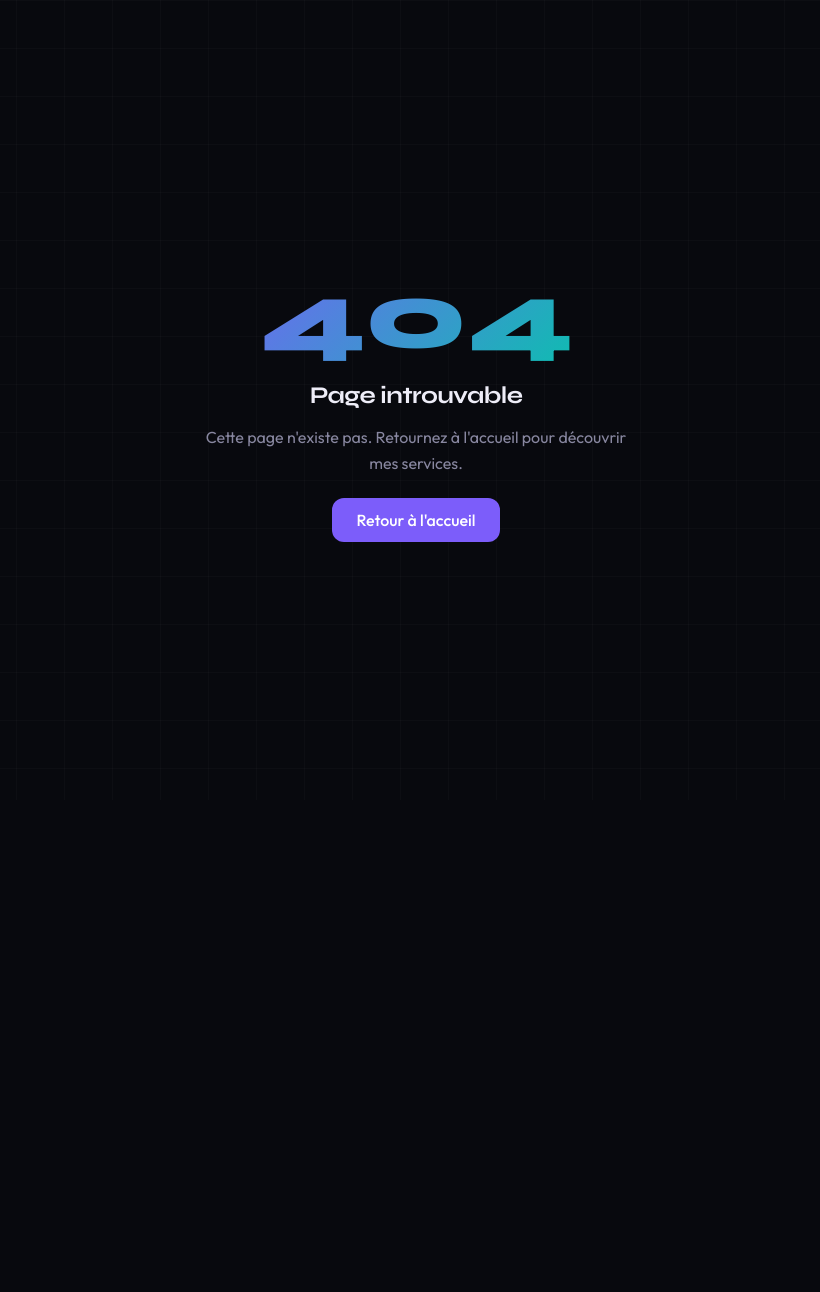
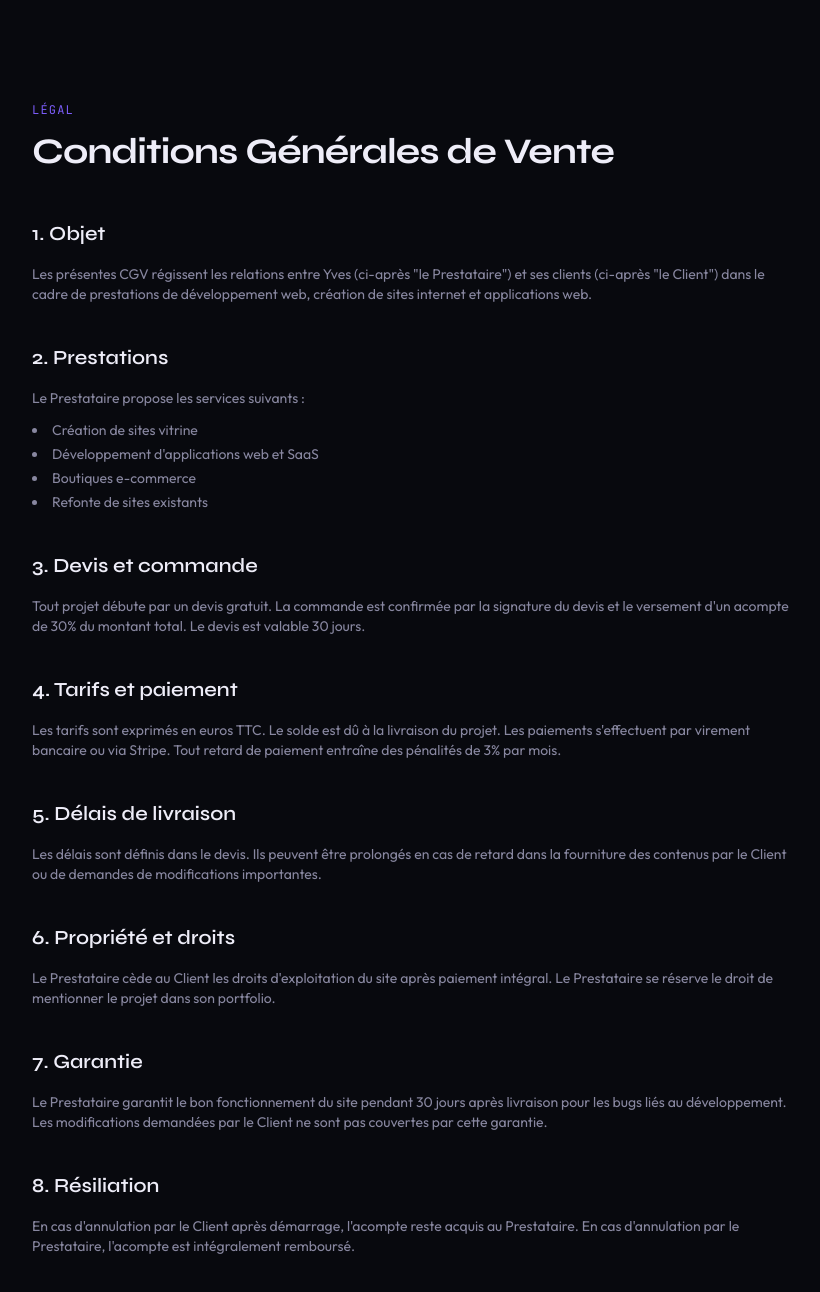
Before and after one commit to yvesnet9/yvescodes, a Next.js app: page /cgv in a window 1280 px wide. Before the commit this address had no page. Shown: the top 1292 px of the page, without its empty margins (224-1044 px from the left). Before the commit the page ends 800 px from the top, so only its background shows below. Built offline with nearby package versions, Linux system fonts and the light colour scheme.

Commit message:
feat: pages légales CGV + mentions légales

```diff
--- /dev/null
+++ b/src/app/cgv/page.tsx
@@ -0,0 +1,65 @@
+export default function CGV() {
+  return (
+    <main className="min-h-screen bg-bg py-24 px-6">
+      <div className="max-w-3xl mx-auto">
+        <span className="font-mono text-xs text-accent tracking-widest uppercase">Légal</span>
+        <h1 className="font-display font-bold text-4xl text-text mt-3 mb-12 tracking-tight">Conditions Générales de Vente</h1>
+
+        <div className="flex flex-col gap-10 font-body text-text-2 leading-relaxed">
+          <section>
+            <h2 className="font-display font-semibold text-xl text-text mb-4">1. Objet</h2>
+            <p className="text-sm">Les présentes CGV régissent les relations entre Yves (ci-après "le Prestataire") et ses clients (ci-après "le Client") dans le cadre de prestations de développement web, création de sites internet et applications web.</p>
+          </section>
+
+          <section>
+            <h2 className="font-display font-semibold text-xl text-text mb-4">2. Prestations</h2>
+            <p className="text-sm mb-3">Le Prestataire propose les services suivants :</p>
+            <ul className="text-sm space-y-1 list-disc list-inside">
+              <li>Création de sites vitrine</li>
+              <li>Développement d'applications web et SaaS</li>
+              <li>Boutiques e-commerce</li>
+              <li>Refonte de sites existants</li>
+            </ul>
+          </section>
+
+          <section>
+            <h2 className="font-display font-semibold text-xl text-text mb-4">3. Devis et commande</h2>
+            <p className="text-sm">Tout projet débute par un devis gratuit. La commande est confirmée par la signature du devis et le versement d'un acompte de 30% du montant total. Le devis est valable 30 jours.</p>
+          </section>
+
+          <section>
+            <h2 className="font-display font-semibold text-xl text-text mb-4">4. Tarifs et paiement</h2>
+            <p className="text-sm">Les tarifs sont exprimés en euros TTC. Le solde est dû à la livraison du projet. Les paiements s'effectuent par virement bancaire ou via Stripe. Tout retard de paiement entraîne des pénalités de 3% par mois.</p>
+          </section>
+
+          <section>
+            <h2 className="font-display font-semibold text-xl text-text mb-4">5. Délais de livraison</h2>
+            <p className="text-sm">Les délais sont définis dans le devis. Ils peuvent être prolongés en cas de retard dans la fourniture des contenus par le Client ou de demandes de modifications importantes.</p>
+          </section>
+
+          <section>
+            <h2 className="font-display font-semibold text-xl text-text mb-4">6. Propriété et droits</h2>
+            <p className="text-sm">Le Prestataire cède au Client les droits d'exploitation du site après paiement intégral. Le Prestataire se réserve le droit de mentionner le projet dans son portfolio.</p>
+          </section>
+
+          <section>
+            <h2 className="font-display font-semibold text-xl text-text mb-4">7. Garantie</h2>
+            <p className="text-sm">Le Prestataire garantit le bon fonctionnement du site pendant 30 jours après livraison pour les bugs liés au développement. Les modifications demandées par le Client ne sont pas couvertes par cette garantie.</p>
+          </section>
+
+          <section>
+            <h2 className="font-display font-semibold text-xl text-text mb-4">8. Résiliation</h2>
+            <p className="text-sm">En cas d'annulation par le Client après démarrage, l'acompte reste acquis au Prestataire. En cas d'annulation par le Prestataire, l'acompte est intégralement remboursé.</p>
+          </section>
+
+          <section>
+            <h2 className="font-display font-semibold text-xl text-text mb-4">9. Droit applicable</h2>
+            <p className="text-sm">Les présentes CGV sont soumises au droit belge. En cas de litige, les tribunaux de Bruxelles sont compétents.</p>
+          </section>
+
+          <p className="text-xs text-text-3 font-mono">Dernière mise à jour : {new Date().toLocaleDateString("fr-FR")}</p>
+        </div>
+      </div>
+    </main>
+  );
+}
--- /dev/null
+++ b/src/app/mentions-legales/page.tsx
@@ -0,0 +1,55 @@
+export default function MentionsLegales() {
+  return (
+    <main className="min-h-screen bg-bg py-24 px-6">
+      <div className="max-w-3xl mx-auto">
+        <span className="font-mono text-xs text-accent tracking-widest uppercase">Légal</span>
+        <h1 className="font-display font-bold text-4xl text-text mt-3 mb-12 tracking-tight">Mentions légales</h1>
+
+        <div className="flex flex-col gap-10 font-body text-text-2 leading-relaxed">
+          <section>
+            <h2 className="font-display font-semibold text-xl text-text mb-4">Éditeur du site</h2>
+            <p>Le site <strong className="text-text">yvescodes.com</strong> est édité par :</p>
+            <ul className="mt-3 space-y-1 text-sm">
+              <li><strong className="text-text">Nom :</strong> Yves</li>
+              <li><strong className="text-text">Statut :</strong> Développeur freelance</li>
+              <li><strong className="text-text">Localisation :</strong> Bruxelles, Belgique</li>
+              <li><strong className="text-text">Email :</strong> hello@yvescodes.com</li>
+              <li><strong className="text-text">Site :</strong> https://yvescodes.com</li>
+            </ul>
+          </section>
+
+          <section>
+            <h2 className="font-display font-semibold text-xl text-text mb-4">Hébergement</h2>
+            <ul className="space-y-1 text-sm">
+              <li><strong className="text-text">Hébergeur :</strong> OVH SAS</li>
+              <li><strong className="text-text">Adresse :</strong> 2 rue Kellermann, 59100 Roubaix, France</li>
+              <li><strong className="text-text">Site :</strong> https://www.ovh.com</li>
+            </ul>
+          </section>
+
+          <section>
+            <h2 className="font-display font-semibold text-xl text-text mb-4">Propriété intellectuelle</h2>
+            <p className="text-sm">L'ensemble du contenu de ce site (textes, images, graphismes, code) est la propriété exclusive de Yves, sauf mention contraire. Toute reproduction, distribution ou utilisation sans autorisation préalable est interdite.</p>
+          </section>
+
+          <section>
+            <h2 className="font-display font-semibold text-xl text-text mb-4">Données personnelles</h2>
+            <p className="text-sm">Les données collectées via le formulaire de contact (nom, email, message) sont utilisées uniquement pour répondre à vos demandes. Elles ne sont pas transmises à des tiers. Conformément au RGPD, vous disposez d'un droit d'accès, de rectification et de suppression de vos données en contactant hello@yvescodes.com.</p>
+          </section>
+
+          <section>
+            <h2 className="font-display font-semibold text-xl text-text mb-4">Cookies</h2>
+            <p className="text-sm">Ce site n'utilise pas de cookies de tracking ou publicitaires. Seuls des cookies techniques nécessaires au bon fonctionnement du site peuvent être utilisés.</p>
+          </section>
+
+          <section>
+            <h2 className="font-display font-semibold text-xl text-text mb-4">Responsabilité</h2>
+            <p className="text-sm">Yves ne saurait être tenu responsable des dommages directs ou indirects causés au matériel de l'utilisateur lors de l'accès au site. Les informations présentes sur ce site sont fournies à titre indicatif.</p>
+          </section>
+
+          <p className="text-xs text-text-3 font-mono">Dernière mise à jour : {new Date().toLocaleDateString("fr-FR")}</p>
+        </div>
+      </div>
+    </main>
+  );
+}
--- a/src/components/ContactFooter.tsx
+++ b/src/components/ContactFooter.tsx
@@ -98,8 +98,10 @@ export default function ContactFooter() {
     { label: "GitHub", href: "https://github.com/yvesnet9" },
     { label: "LinkedIn", href: "https://linkedin.com" },
     { label: "Twitter", href: "https://twitter.com" },
+    { label: "Mentions légales", href: "/mentions-legales" },
+    { label: "CGV", href: "/cgv" },
   ].map((s) => (
-              <a key={s.label} href={s.href} target="_blank" rel="noopener noreferrer" className="text-text-3 hover:text-text text-xs font-body transition-colors">{s.label}</a>
+    <a key={s.label} href={s.href} target={s.href.startsWith("http") ? "_blank" : "_self"} rel="noopener noreferrer" className="text-text-3 hover:text-text text-xs font-body transition-colors">{s.label}</a>
   ))}
 </div>
           <div className="flex items-center gap-2 text-xs text-text-3 font-mono">
```
Lines whose indentation alone changed are shown as unchanged.
